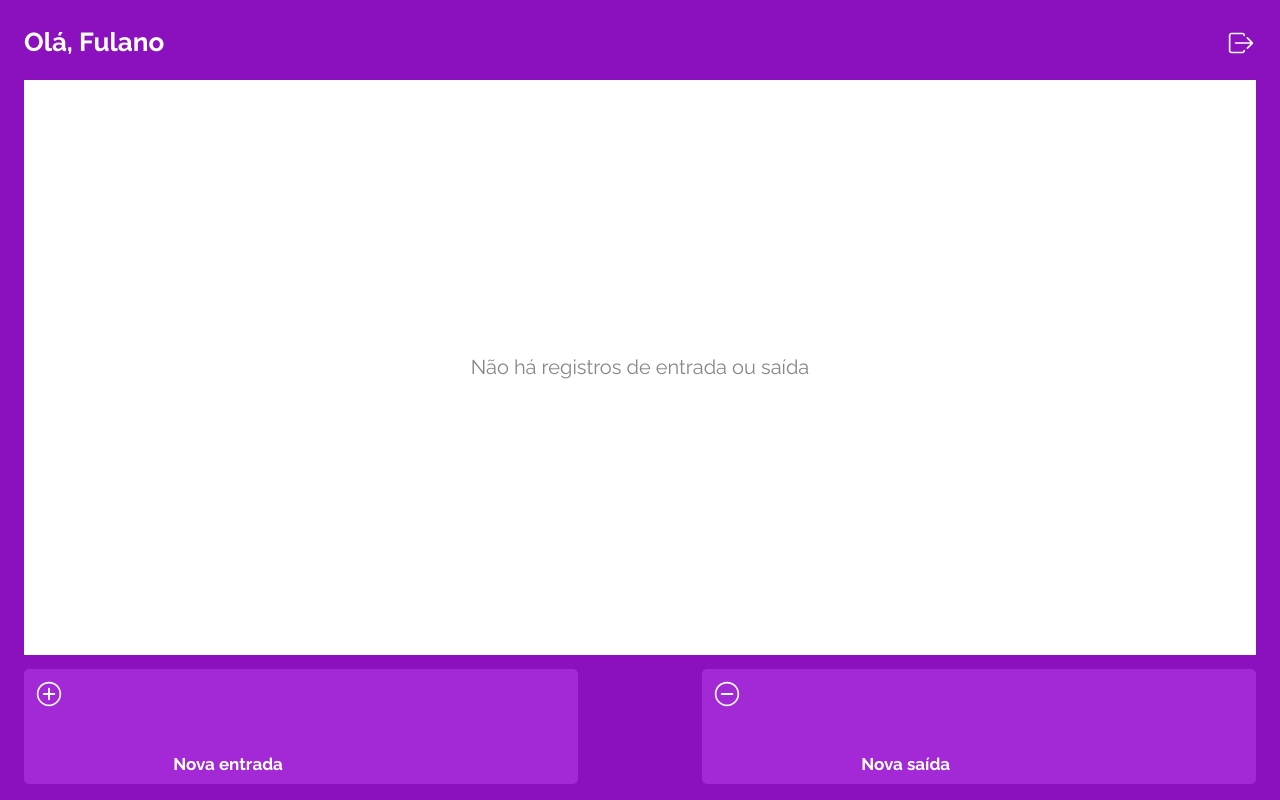
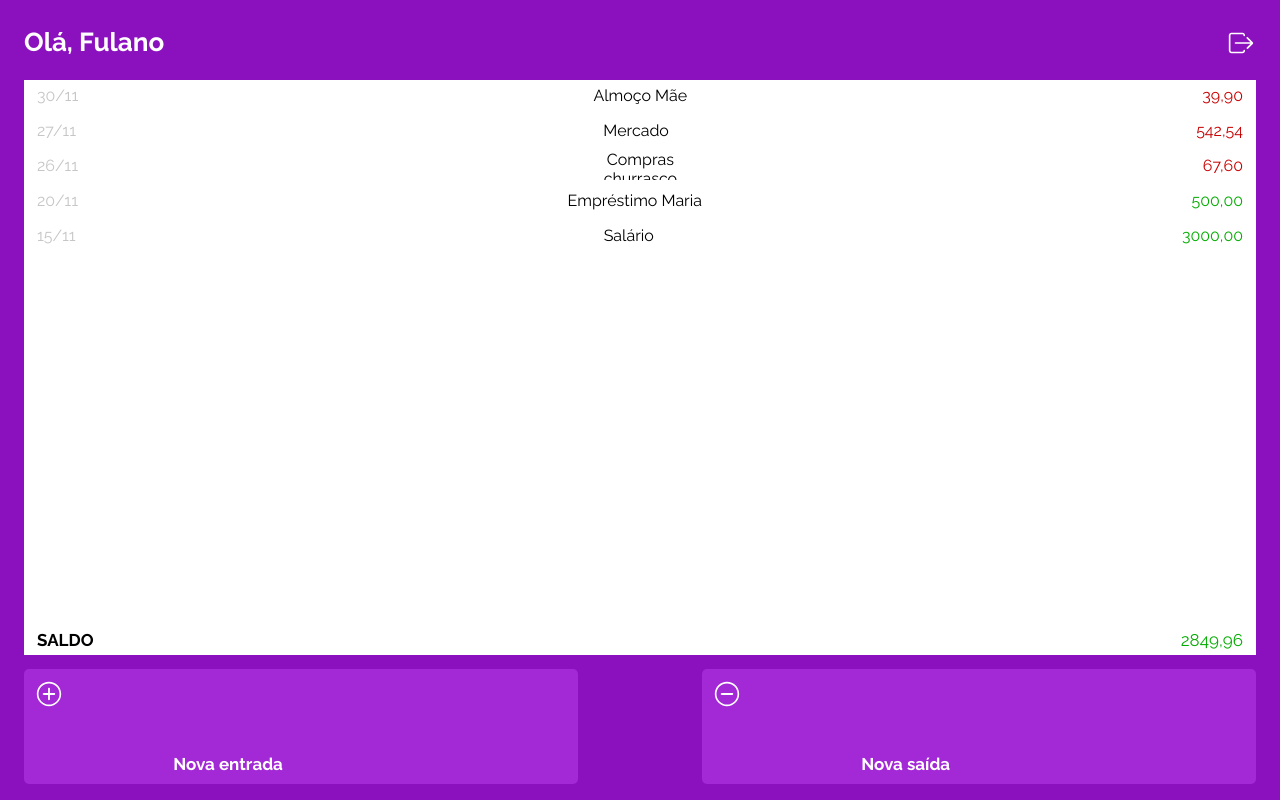
Before and after one commit to samuelmarco-dev/projeto13-mywallet-front, a React (Create React App) app: page /carteira in a window 1280 px wide. Built offline with nearby package versions, Linux system fonts and the light colour scheme; a web font is replaced by a local one.

Commit message:
fix: Layout Carteira com entrada e saída de dados

```diff
--- a/src/components/TelaCadastro/index.js
+++ b/src/components/TelaCadastro/index.js
@@ -1,4 +1,4 @@
-import { Link } from "react-router-dom";
+import { Link, useNavigate } from "react-router-dom";
 
 import Botao from "../utils/Botao.js";
 import Paragrafo from "../utils/Paragrafo.js";
@@ -8,10 +8,17 @@ import { Container } from "./style.js"
 function TelaCadastro() {
     const arrayInputs = ['Nome', 'E-mail', 'Senha', 'Confirme a senha'];
 
+    const navigate = useNavigate();
+
+    function enviarCadastro(event){
+        event.preventDefault();
+        navigate('/login');
+    }
+
     return (
         <Container>
             <header>MyWallet</header>
-            <form>
+            <form onSubmit={enviarCadastro}>
                 <div className="inputs">
                     <input type="text" placeholder={arrayInputs[0]} />
                     <input type="text" placeholder={arrayInputs[1]} />
--- a/src/components/TelaCarteira/index.js
+++ b/src/components/TelaCarteira/index.js
@@ -10,7 +10,7 @@ import ContextoEntradaSaida from "../context/EntradaSaida.js";
 import { Container } from "./style.js"
 
 function TelaCarteira() {
-    const dados = 0;
+    const dados = 1;
 
     const navigate = useNavigate();
     const { setEntradaSaida } = useContext(ContextoEntradaSaida);
@@ -19,14 +19,44 @@ function TelaCarteira() {
         <Container>
             <header>
                 <p>Olá, Fulano</p>
-                <IoIosLogOut className="icon"/>
+                <IoIosLogOut className="icon" onClick={()=> navigate('/')}/>
             </header>
             <main>
                 {
                 dados > 0 ?
-                <div>
-                    Sou alguns dados interessantes...
-                </div>
+                <>
+                    <nav>
+                        <div className="registro">
+                            <span>30/11</span>
+                            <p>Almoço Mãe</p>
+                            <strong className="negativo">39,90</strong>
+                        </div>
+                        <div className="registro">
+                            <span>27/11</span>
+                            <p>Mercado</p>
+                            <strong className="negativo">542,54</strong>
+                        </div>
+                        <div className="registro">
+                            <span>26/11</span>
+                            <p>Compras churrasco</p>
+                            <strong className="negativo">67,60</strong>
+                        </div>
+                        <div className="registro">
+                            <span>20/11</span>
+                            <p>Empréstimo Maria</p>
+                            <strong className="positivo">500,00</strong>
+                        </div>
+                        <div className="registro">
+                            <span>15/11</span>
+                            <p>Salário</p>
+                            <strong className="positivo">3000,00</strong>
+                        </div>
+                    </nav>
+                    <p className="result">
+                        <strong className="saldo">SALDO</strong>
+                        <strong className="valor positivo">2849,96</strong>
+                    </p>
+                </>
                 :
                 <div className="not-registros">
                     <p>Não há registros de entrada ou saída</p>
--- a/src/components/TelaCarteira/style.js
+++ b/src/components/TelaCarteira/style.js
@@ -44,7 +44,37 @@ export const Container = styled.section`
         height: calc(100% - 140px - 65px - 20px);
         margin-top: 20px;
         background-color: #FFFFFF;
+        position: relative;
 
+        nav{
+            width: 100%;
+            height: calc(100% - 30px);
+            padding: 0 13px;
+            overflow: scroll;
+
+            .registro{
+                width: 100%;
+                height: 30px;
+                display: flex;
+                justify-content: space-between;
+                align-items: center;
+                font-weight: 400;
+                font-size: 16px;
+                line-height: 19px;
+                margin-bottom: 5px;
+
+                span{color: #C6C6C6;}
+
+                p{
+                    width: 140px;
+                    max-width: 150px;
+                    max-height: 30px;
+                    overflow: hidden;
+                    text-align: center;
+                    color: #000000;
+                }
+            }
+        }
 
         .not-registros{
             width: 100%;
@@ -64,7 +94,39 @@ export const Container = styled.section`
                 overflow: hidden;
             }
         }
+
+        .result{
+            width: 100%;
+            height: 20px;
+            position: absolute;
+            left: 0;
+            bottom: 5px;
+            display: flex;
+            justify-content: space-between;
+            align-items: center;
+            padding: 0 13px;
+
+            .saldo{
+                font-weight: 700;
+                font-size: 17px;
+                line-height: 20px;
+                text-align: left;
+                color: #000000;
+            }
+
+            .valor{
+                font-family: Raleway;
+                font-size: 17px;
+                font-weight: 400;
+                line-height: 20px;
+                letter-spacing: 0em;
+                text-align: right;
+            }
+        }
     }
+
+    .positivo{color: #03AC00;}
+    .negativo{color: #C70000;}
 
     footer{
         width: 100%;
```
